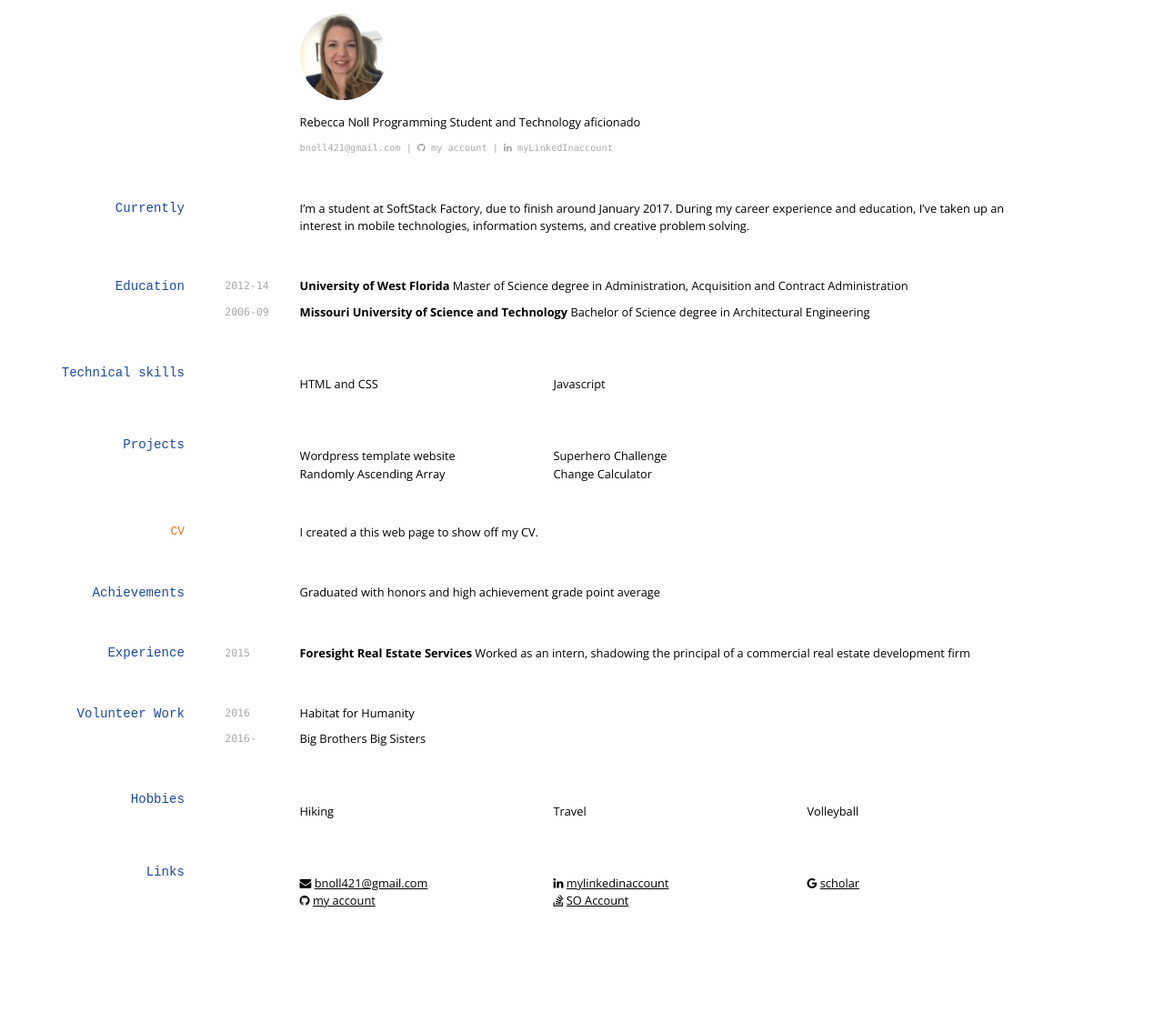
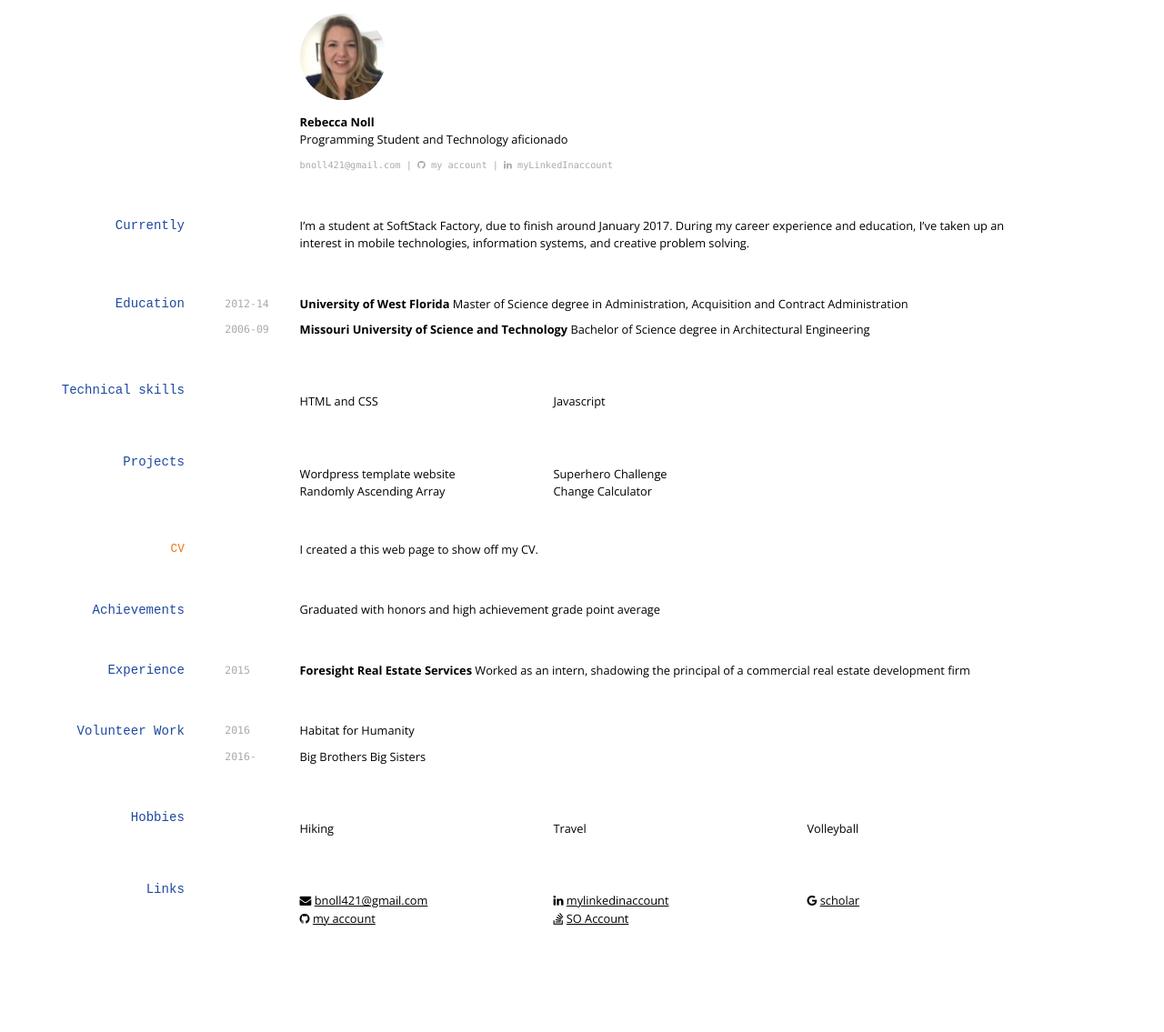
Before and after one commit to rnoll5/.github.io, a Jekyll site: the page built from index.md, in a window 1280 px wide. Shown: the whole page at 91% size. Built offline with Jekyll 4.4.1, drawn with Linux system fonts in a browser that asks for light colours; nearby versions of some CDN libraries.

Commit message:
commit message

```diff
--- a/index.md
+++ b/index.md
@@ -6,7 +6,7 @@ title: Rebecca Noll's CV
 ![Becky](./media/IMG_022.jpg){:.avatar}
 
 
-Rebecca Noll
+<strong>Rebecca Noll</strong><br>
 Programming Student and Technology aficionado
 
 <div id="webaddress">
```
Also changed, not shown: 1 other file.
